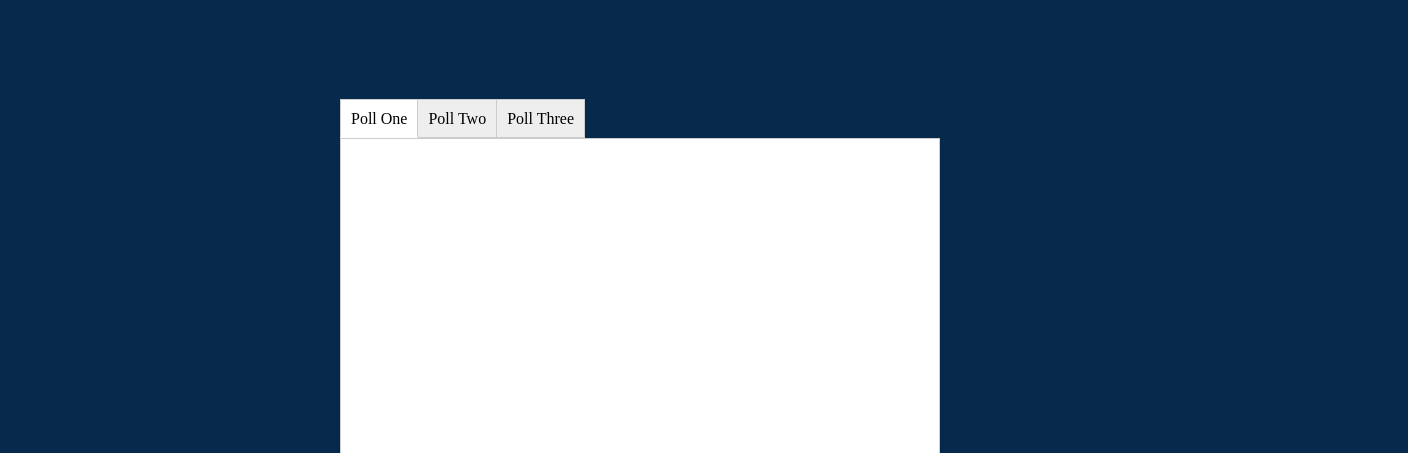
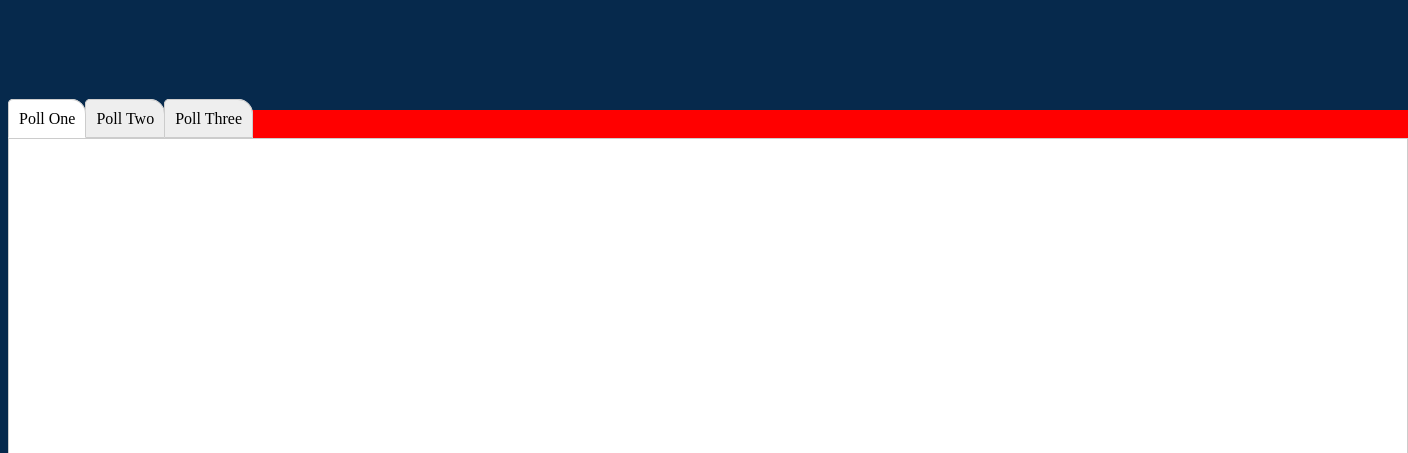
Before and after one commit to Cclawson/ElectLab, a plain HTML site: page index.html in a window 1280 px wide. Shown: the part 347-800 px from the top of the page, 1408 px wide, since content can reach past the window. Drawn offline with nearby package versions, Linux system fonts and the light colour scheme.

Commit message:
add html box

```diff
--- a/index.html
+++ b/index.html
@@ -14,6 +14,7 @@
     </header>
     <h1>ELECTION POLLS</h1>
     <div class="page_content">
+        <div>
             <div class="tabs">
                 <div class="tab">
                     <input type="radio" id="tab-1" name="tab-group-1" checked>
@@ -47,6 +48,7 @@
 
             </div>
         </div>
+    </div>
 
 
 
--- a/styles/style.css
+++ b/styles/style.css
@@ -34,6 +34,12 @@ header {
     width: 100%;
 }
 
+.page_content {
+    background-color: red;
+    height: auto;
+    width: 1400px;
+}
+
 .tabs {
     position: relative;
     min-height: 200px;
@@ -47,6 +53,8 @@ header {
 }
 
 .tab label {
+    border-top-left-radius: 5px;
+    border-top-right-radius: 15px;
     background: #eee;
     padding: 10px;
     border: 1px solid #ccc;
```
Lines whose indentation alone changed are shown as unchanged.
